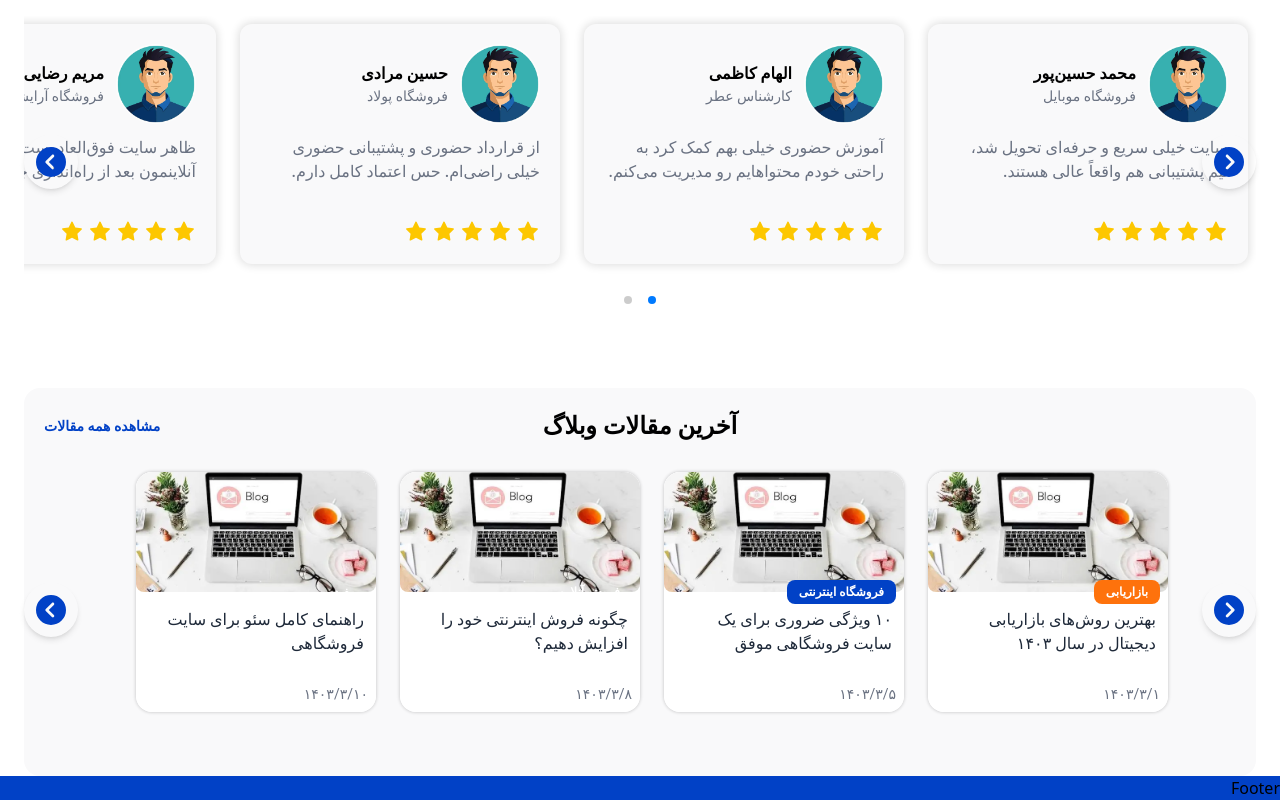
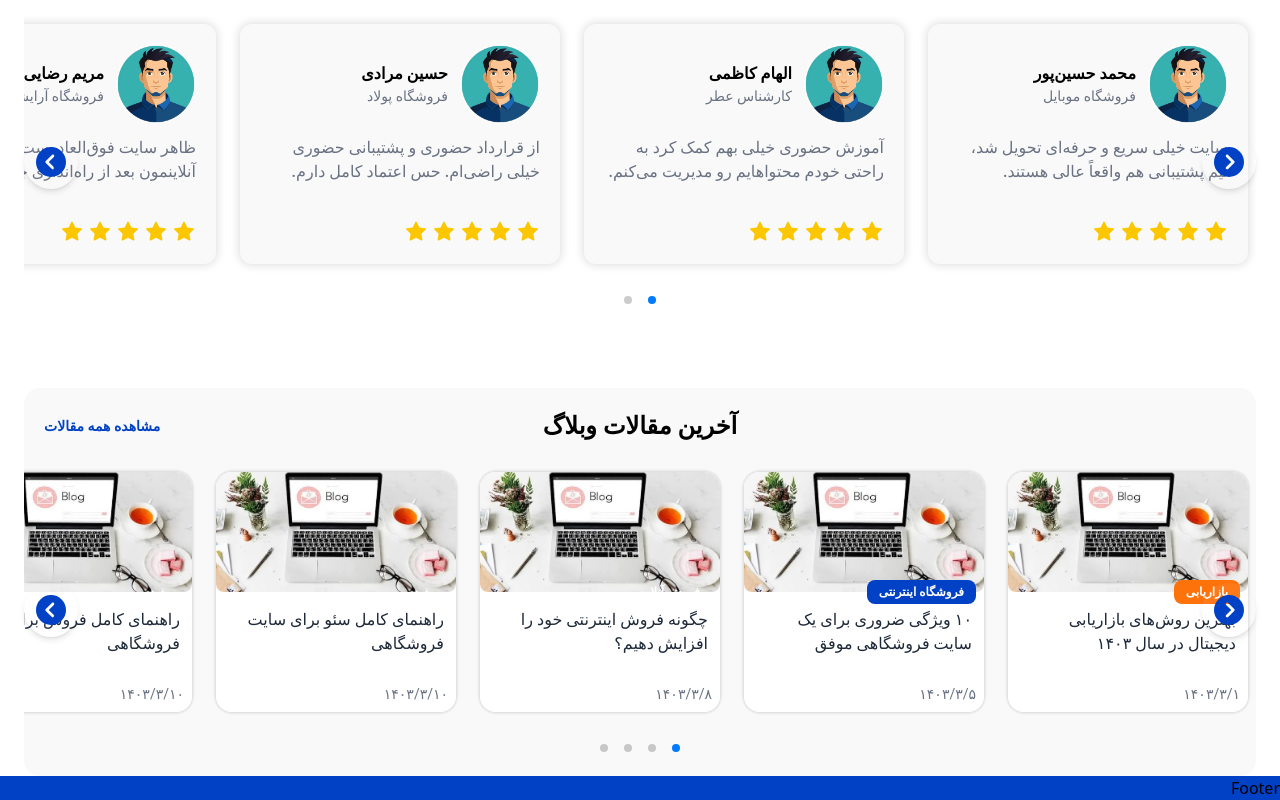
Before and after one commit to MohammadSoleimanikia/webetom, a Next.js app: page / in a window 1280 px wide. Shown: the part 4033-4833 px from the top of the page. Built offline with nearby package versions, Linux system fonts and the light colour scheme; what @mui/material-nextjs would draw is missing.

Commit message:
data: add mote items

```diff
--- a/src/data/BLOG_POSTS.ts
+++ b/src/data/BLOG_POSTS.ts
@@ -40,4 +40,28 @@ export const BLOG_POSTS: BlogPostType[] = [
     title: "راهنمای کامل سئو برای سایت فروشگاهی",
     date: new Date("2024-05-30"),
   },
+  {
+    link:'/',
+    imageSrc: "/images/blogPost.webp",
+    label: "مفید",
+    color: "custom-purple",
+    title: "راهنمای کامل فروش برای سایت فروشگاهی",
+    date: new Date("2024-05-30"),
+  },
+  {
+    link:'/',
+    imageSrc: "/images/blogPost.webp",
+    label: "مفید",
+    color: "custom-green",
+    title: "راهنمای کامل طراحی سایت فروشگاهی",
+    date: new Date("2024-05-30"),
+  },
+  {
+    link:'/',
+    imageSrc: "/images/blogPost.webp",
+    label: "مفید",
+    color: "custom-red",
+    title: "چگونه فروش خود را بالا ببریم",
+    date: new Date("2024-05-30"),
+  },
 ];
```
